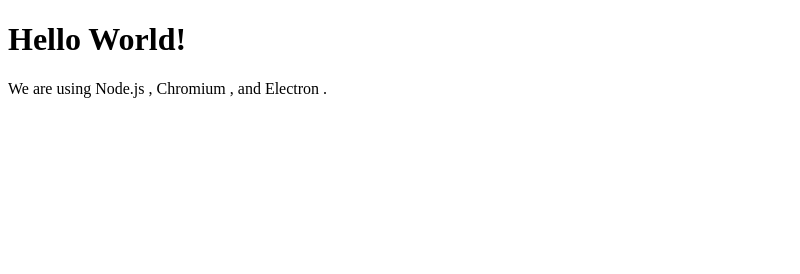
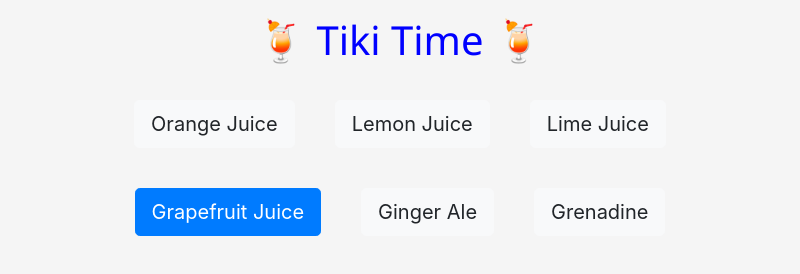
Before and after one commit to jnawjux/elec-test, an Electron app: page index.html in a window 800 px wide. Drawn offline with nearby package versions, Linux system fonts and the light colour scheme.

Commit message:
Update electron dependencies

```diff
--- a/index.html
+++ b/index.html
@@ -6,13 +6,26 @@
     <meta http-equiv="Content-Security-Policy" content="default-src 'self'; script-src 'self'">
     <meta http-equiv="X-Content-Security-Policy" content="default-src 'self'; script-src 'self'">
     <title>Hello World!</title>
+
+    <link rel="stylesheet" href="./node_modules/bootstrap/dist/css/bootstrap.min.css">
+    <link rel="stylesheet" href="./main.css">
   </head>
   <body>
-    <h1>Hello World!</h1>
-    We are using Node.js <span id="node-version"></span>,
-    Chromium <span id="chrome-version"></span>,
-    and Electron <span id="electron-version"></span>.
-
+    <div class="title-box">
+      <h1>🍹 Tiki Time 🍹</h1>
+    </div>
+    <div class="container">
+      <div class="flex-rows">
+        <button type="button" class="btn btn-light btn-lg">Orange Juice</button>
+        <button type="button" class="btn btn-light btn-lg">Lemon Juice</button>
+        <button type="button" class="btn btn-light btn-lg">Lime Juice</button>
+      </div>
+      <div class="flex-rows">
+        <button type="button" class="btn btn-primary btn-lg">Grapefruit Juice</button>
+        <button type="button" class="btn btn-light btn-lg">Ginger Ale</button>
+        <button type="button" class="btn btn-light btn-lg">Grenadine</button>
+      </div>
+  </div>
     <!-- You can also require other files to run in this process -->
     <script src="./renderer.js"></script>
   </body>
--- /dev/null
+++ b/main.css
@@ -0,0 +1,28 @@
+body {
+    margin: 0;
+    background: whitesmoke;
+}
+
+h1 {
+    color: blue;
+    font-family: 'Segoe UI', Tahoma, Geneva, Verdana, sans-serif;
+}
+
+button {
+    margin: 1em;
+}
+
+.container {
+    max-width: 800px;
+}
+
+.title-box {
+    margin: 1em auto;
+    text-align: center;
+}
+
+.flex-rows {
+    display: flex;
+    margin: 0 auto;
+    justify-content: center;
+}
--- a/package.json
+++ b/package.json
@@ -17,6 +17,9 @@
   "author": "GitHub",
   "license": "CC0-1.0",
   "devDependencies": {
-    "electron": "^10.1.5"
+    "electron": "^11.0.2"
+  },
+  "dependencies": {
+    "bootstrap": "^4.5.3"
   }
 }
```
Also changed, not shown: 1 other file.
